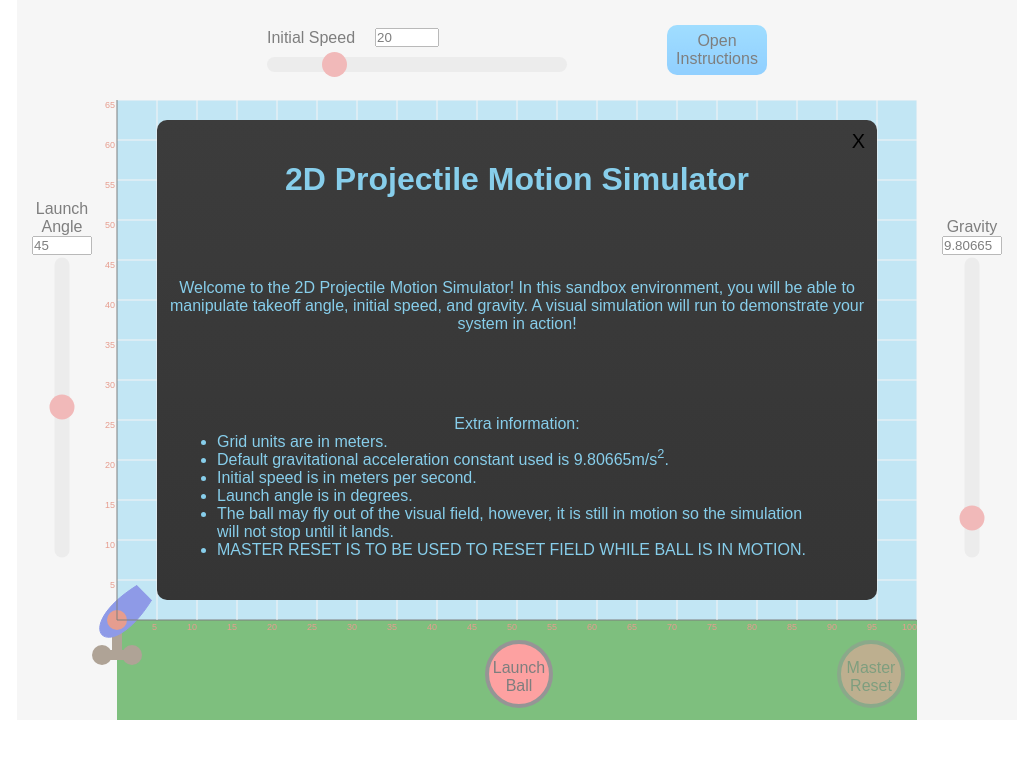
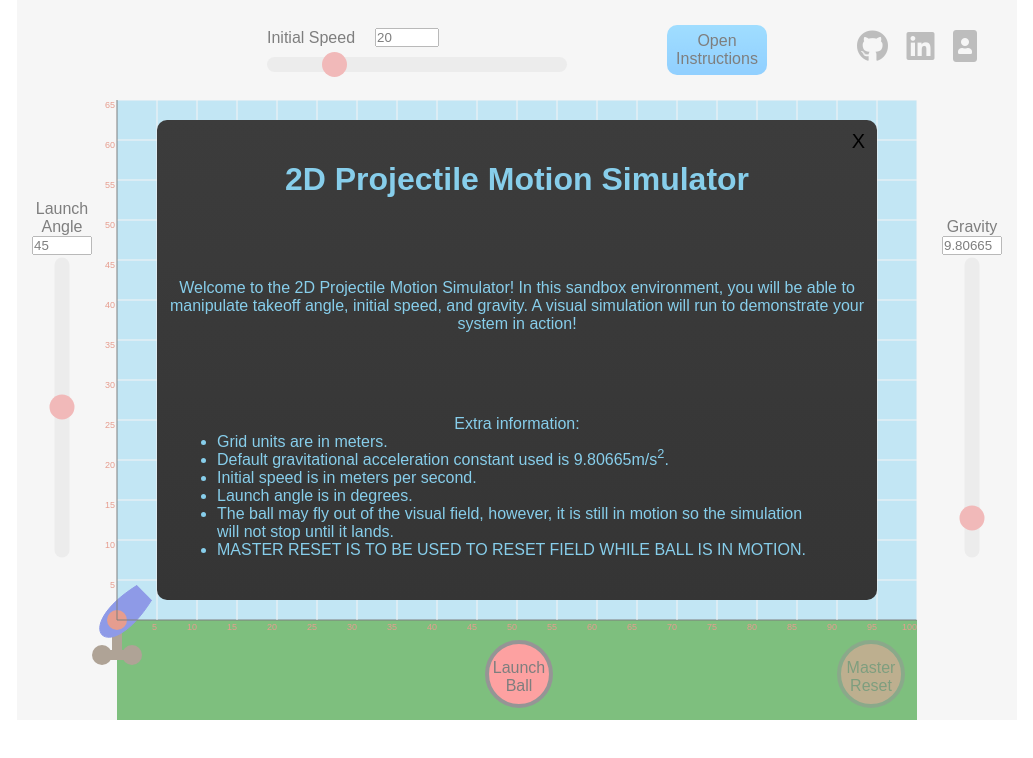
Before and after one commit to ItaloLujanPedreschi/2DProjectileMotionSimulator, a website: page index.html in a window 1280 px wide. Shown: the whole page, without its empty margins (123-1156 px from the left). Drawn offline with Linux system fonts and the light colour scheme.

Commit message:
Link urls are correct

```diff
--- a/index.html
+++ b/index.html
@@ -6,11 +6,33 @@
         <meta http-equiv="X-UA-Compatible" content="ie=edge" />
         <link rel="stylesheet" href="./dist/main.css" />
         <link rel="icon" href="file:///Users/italo/Desktop/Javascript/favicon.png">
+        <link rel="stylesheet" href="https://use.fontawesome.com/releases/v5.15.1/css/all.css"
+            integrity="sha384-vp86vTRFVJgpjF9jiIGPEEqYqlDwgyBgEF109VFjmqGmIY/Y4HV4d3Gp2irVfcrp" crossorigin="anonymous">
+
         <title>2D Projectile Motion</title>
     </head>
 
     <body>
         <div id="content" class="content opaque">
+            <div class="links-container">
+                <ul class="links">
+                    <li class="link">
+                        <a href="https://github.com/ItaloLujanPedreschi/2DProjectileMotionSimulator" target="_blank">
+                            <i class="fab fa-github icon"></i>
+                        </a>
+                    </li>
+                    <li class="link">
+                        <a href="https://www.linkedin.com/in/italo-lujan-98169373/" target="_blank">
+                            <i class="fab fa-linkedin icon"></i>
+                        </a>
+                    </li>
+                    <li class="link">
+                        <a href="https://italolujan.com/" target="_blank">
+                            <i class="fas fa-portrait icon"></i>
+                        </a>
+                    </li>
+                </ul>
+            </div>
             <div class="controls-container">
                 <div class="controls">
                     <div class="speed-container">
```
Also changed, not shown: dist/main.css.
